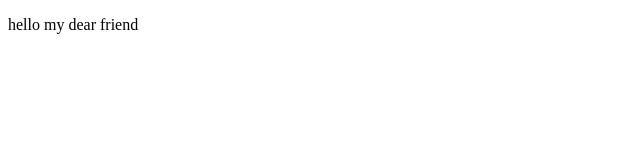
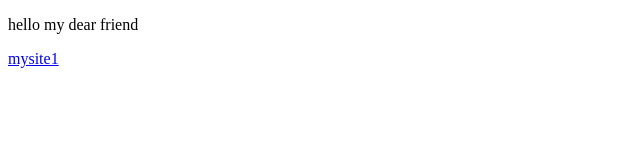
Before and after one commit to potashovich/markup, a plain HTML site: page lesson1/index.html in a window 1280 px wide. Shown: the full height of the page, 0-640 px from the left. Drawn offline with Linux system fonts and the light colour scheme.

Commit message:
add link

```diff
--- a/lesson1/index.html
+++ b/lesson1/index.html
@@ -6,5 +6,6 @@
 </head>
 <body>
     <p>hello my dear friend</p>
+     <a href="1/2/link.html">mysite1</a>
 </body>
 </html>
```
